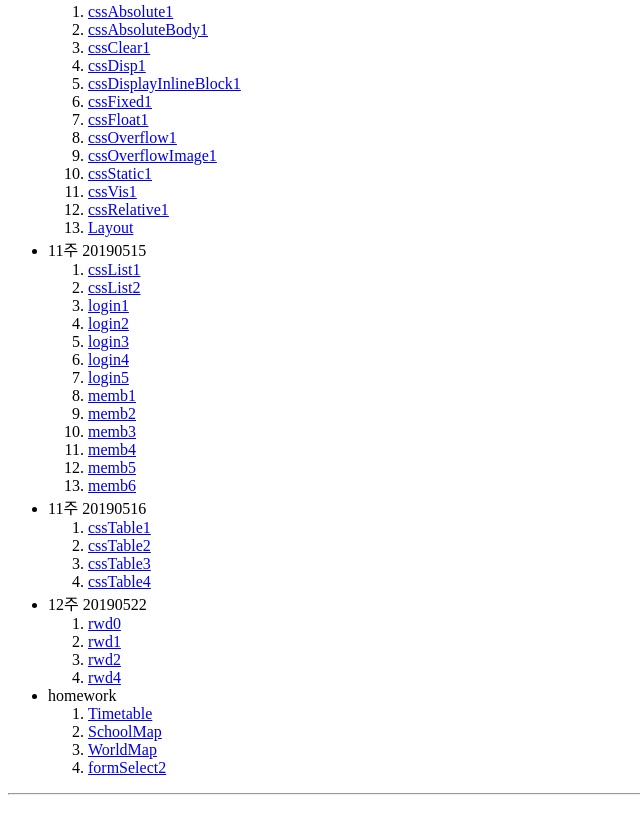
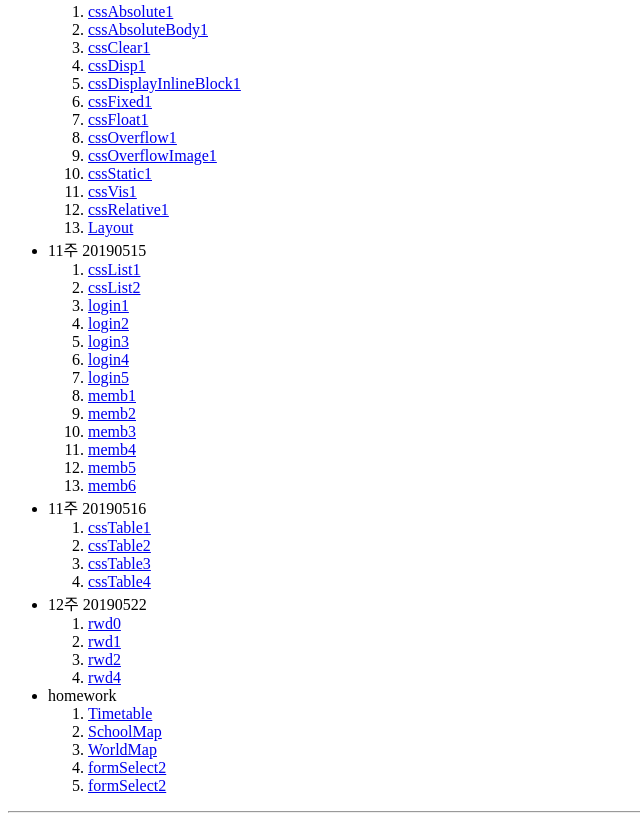
Before and after one commit to wown25/wown25.github.io, a plain HTML site: page index.html in a window 1280 px wide. Shown: the part 1934-2755 px from the top of the page, without its empty margins (0-640 px from the left). Drawn offline with Linux system fonts and the light colour scheme.

Commit message:
Update index.html

```diff
--- a/index.html
+++ b/index.html
@@ -186,6 +186,7 @@
 				<li><a href="https://wown25.github.io/20190404/201904041.html">SchoolMap</a></li>
 				<li><a href="https://wown25.github.io/20190404/worldmap.html">WorldMap</a></li>
 				<li><a href="https://wown25.github.io/20190411/formSelect2.html">formSelect2</a></li>
+				<li><a href="https://wown25.github.io/port/mainpage.html">formSelect2</a></li>
 			</ol>
 	</ul>
 	<hr/>
```
